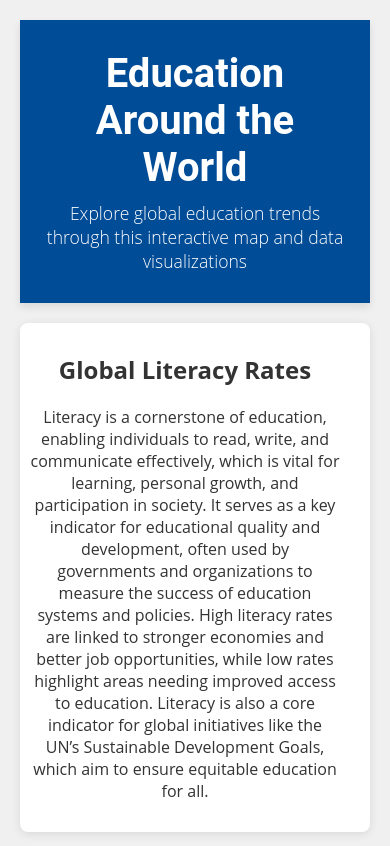
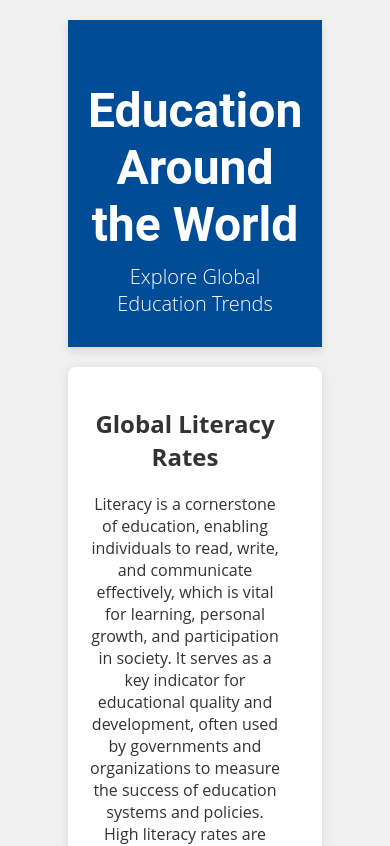
Before and after one commit to mariosherman/FIT3179-A2, a plain HTML site: page index.html in a window 390 px wide. Shown: the top 846 px of the page. Drawn offline with Linux system fonts and the light colour scheme; a script that the page names is missing.

Commit message:
adjusted margins

```diff
--- a/css/styles.css
+++ b/css/styles.css
@@ -1,6 +1,12 @@
-/* Reset basic styles */
+
+
+html{
+	margin-left: 48px;
+	margin-right: 48px;
+}
+
 body, h1, p {
-	margin: 0;
+	/* margin: 0; */
 	padding: 0;
 	box-sizing: border-box;
   }
@@ -68,10 +74,11 @@ body, h1, p {
 	margin-bottom: 15px;
   }
 
-  /* Map container specific styles */
+
   .map-container {
 	width: 100%;
 	height: 600px;
+	align-items: center;
   }
 
 
@@ -84,29 +91,11 @@ body, h1, p {
 		max-width: 1000px;
 		height: fit-content;
 		margin: 20px auto;
+		align-items: center;
+		width: fit-content;
 	  }
 
 	.expenditure-text {
 		margin-left: 48px;
 		margin-right: 16px;
 	}
-
-
-  /* Responsive design */
-  @media (max-width: 768px) {
-	.dashboard-container {
-	  padding: 10px;
-	}
-
-	.map-container {
-	  height: 400px;
-	}
-
-	header h1 {
-	  font-size: 2.5em;
-	}
-
-	header p {
-	  font-size: 1.1em;
-	}
-  }
--- a/index.html
+++ b/index.html
@@ -17,7 +17,7 @@
   <!-- Dashboard Header -->
   <header>
     <h1>Education Around the World</h1>
-    <p>Explore global education trends through this interactive map and data visualizations</p>
+    <p>Explore Global Education Trends</p>
   </header>
 
   <!-- Main Dashboard Section (Map and Literacy Rates) -->
--- a/js/expenditureLineChart.json
+++ b/js/expenditureLineChart.json
@@ -1,7 +1,7 @@
 {
     "$schema": "https://vega.github.io/schema/vega-lite/v5.json",
     "title": "Mean Government Expenditure on Education Over Time",
-    "width": 900,
+    "width": 750,
     "height": 300,
     "data": {
       "url": "data/expenditure-on-education.csv",
```
